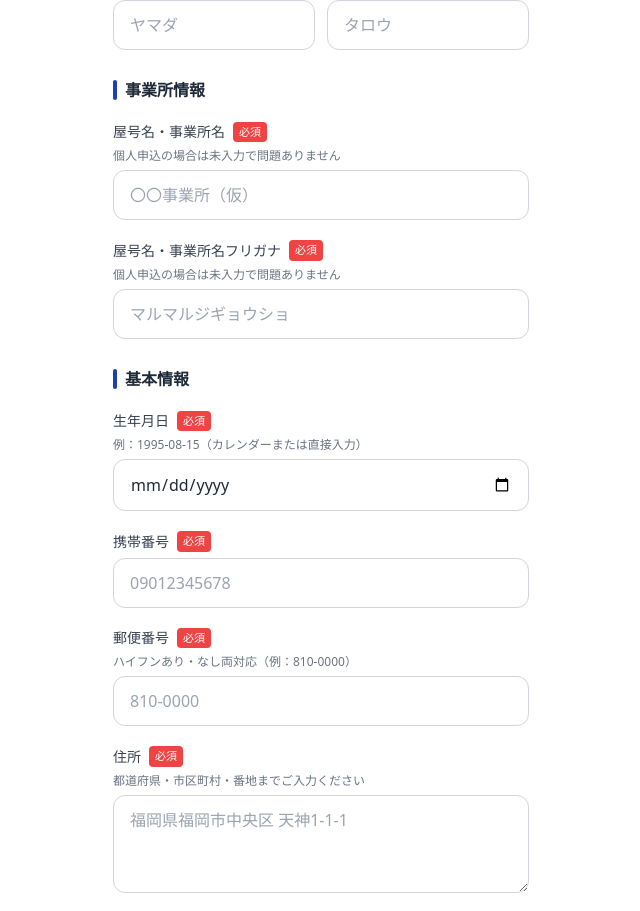
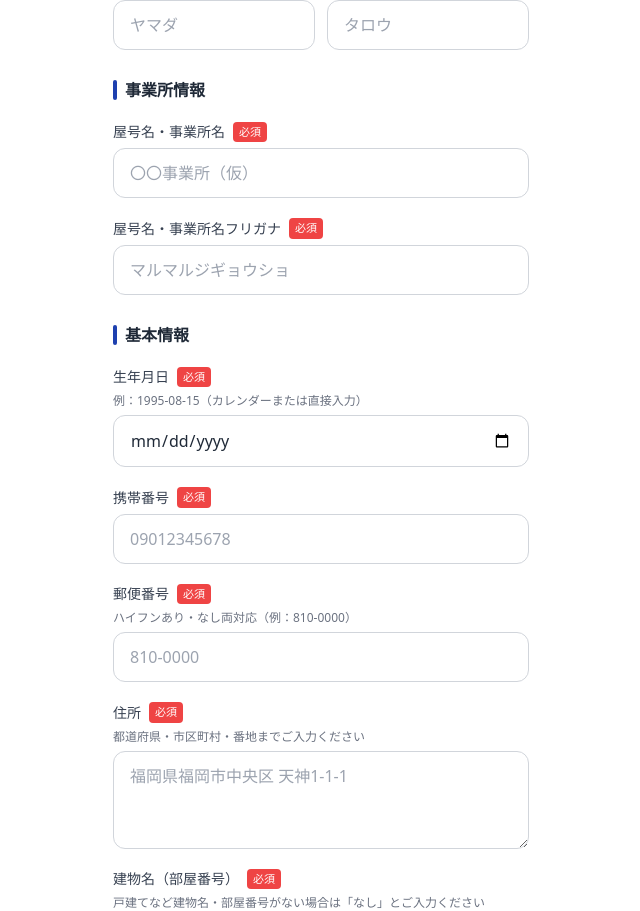
Before and after one commit to CORNELIUS8118/hikariLP2, a Next.js app: page / in a window 1280 px wide. Shown: the part 1495-2406 px from the top of the page, without its empty margins (319-959 px from the left). Built offline with nearby package versions, Linux system fonts and the light colour scheme.

Commit message:
屋号名・フリガナの個人申込注記を削除

```diff
--- a/components/FormSection.tsx
+++ b/components/FormSection.tsx
@@ -198,7 +198,7 @@ export default function FormSection({ onConfirm, initialValues }: Props) {
 
           {/* ── 5-6. 屋号名・事業所名 ── */}
           <SectionHeading>事業所情報</SectionHeading>
-          <Field label="屋号名・事業所名" required note="個人申込の場合は未入力で問題ありません">
+          <Field label="屋号名・事業所名" required>
             <input
               type="text"
               placeholder="〇〇事業所（仮）"
@@ -210,7 +210,7 @@ export default function FormSection({ onConfirm, initialValues }: Props) {
             {submitted && !values.company_name && <FieldError />}
           </Field>
 
-          <Field label="屋号名・事業所名フリガナ" required note="個人申込の場合は未入力で問題ありません">
+          <Field label="屋号名・事業所名フリガナ" required>
             <input
               type="text"
               placeholder="マルマルジギョウショ"
```
